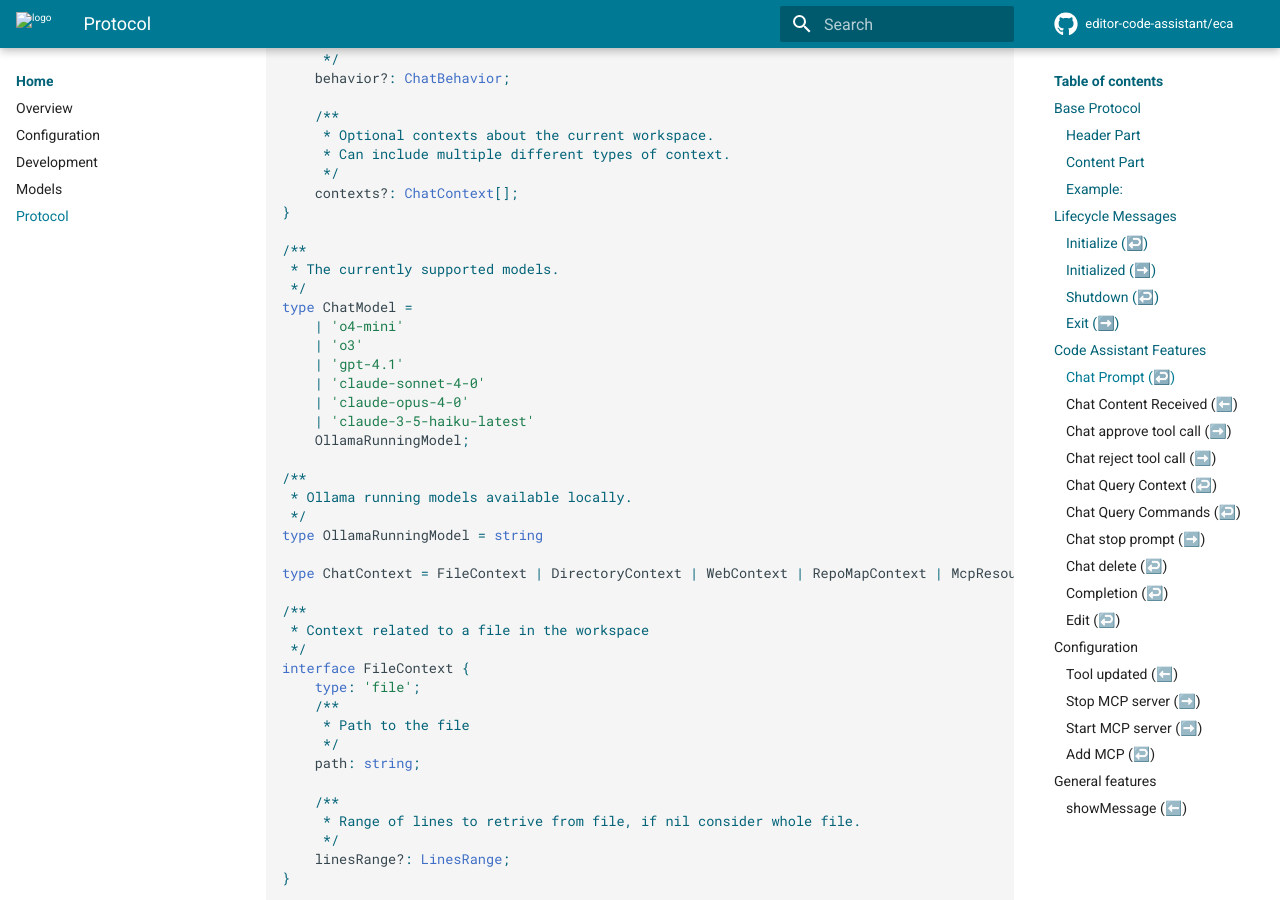
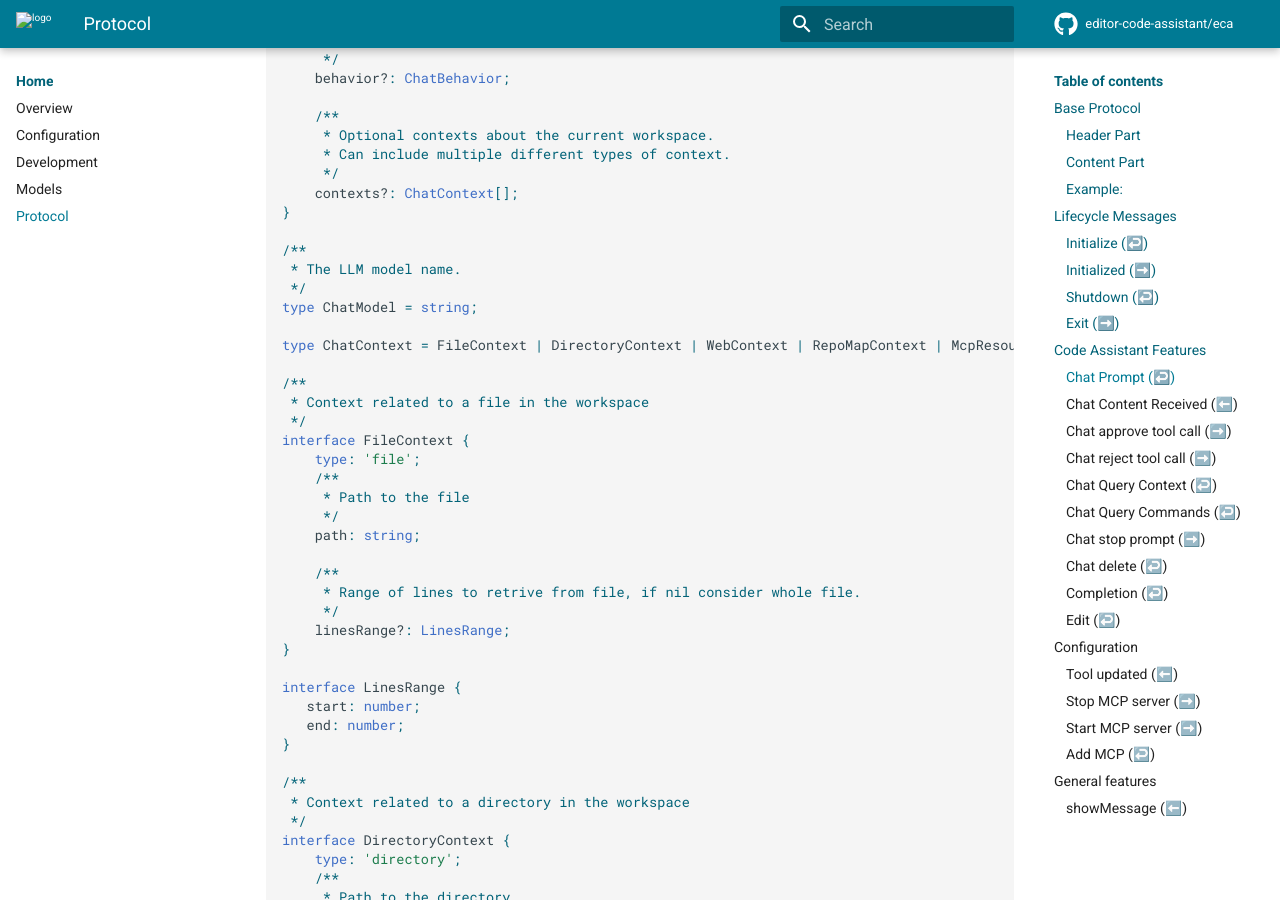
Before and after one commit to tomgeorge/eca, an MkDocs documentation site: the page built from docs/protocol.md, in a window 1280 px wide and 900 px high, scrolled down 5680 px. Built offline with MkDocs 1.6.1 and Material for MkDocs 9.7.7, drawn with Linux system fonts in a browser that asks for light colours; comment, search, counter and statistics services are not loaded.

```diff
--- a/docs/protocol.md
+++ b/docs/protocol.md
@@ -262,21 +262,9 @@
 }
 
 /**
- * The currently supported models.
+ * The LLM model name.
  */
-type ChatModel =
-    | 'o4-mini'
-    | 'o3'
-    | 'gpt-4.1'
-    | 'claude-sonnet-4-0'
-    | 'claude-opus-4-0'
-    | 'claude-3-5-haiku-latest'
-    OllamaRunningModel;
-
-/**
- * Ollama running models available locally.
- */
-type OllamaRunningModel = string
+type ChatModel = string;
 
 type ChatContext = FileContext | DirectoryContext | WebContext | RepoMapContext | McpResourceContext;
 
```
Also changed, not shown: CHANGELOG.md (+2 -0 lines), docs/models.md (+1 -0 lines), 2 other files.
